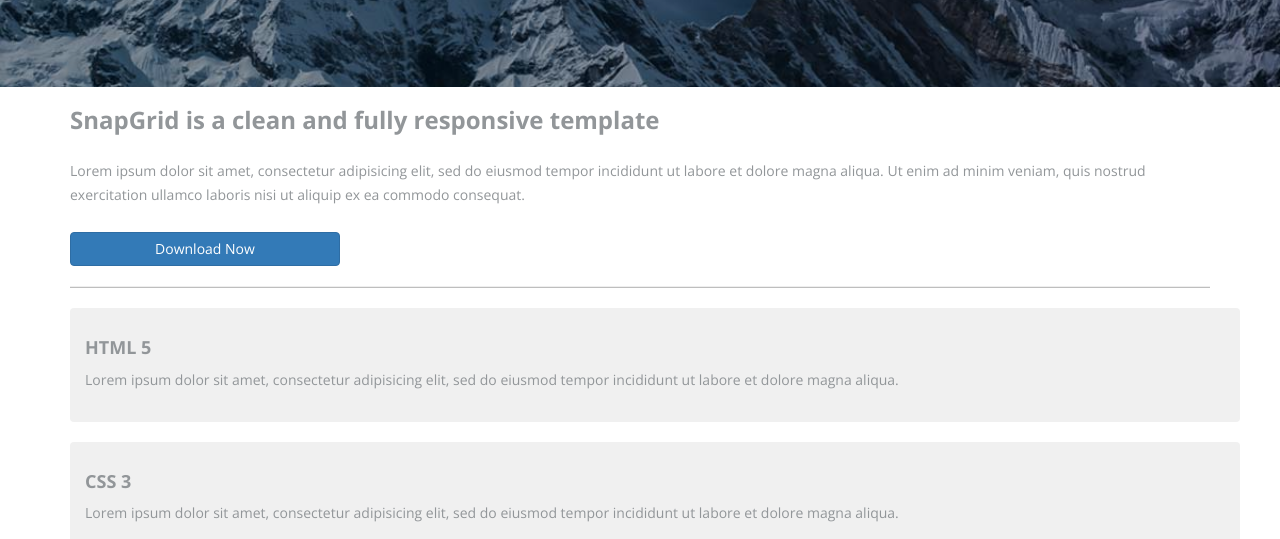
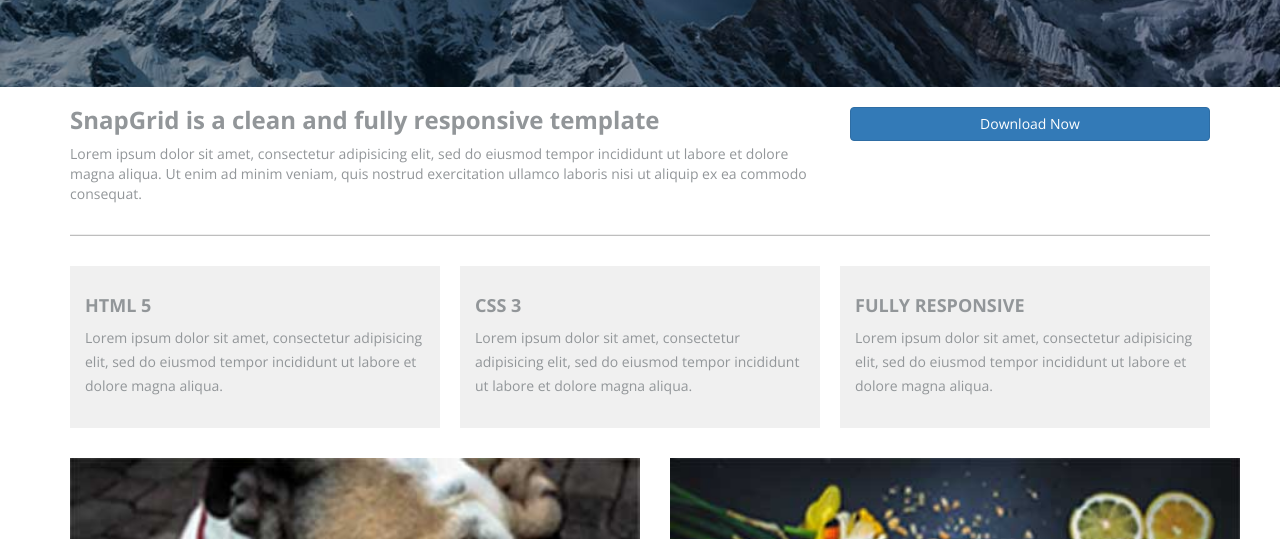
Before and after one commit to Jmingus/Bootstrap-grid, a website: page index.html in a window 1280 px wide. Shown: the part 261-800 px from the top of the page. Drawn offline with nearby package versions, Linux system fonts and the light colour scheme.

Commit message:
Added border to three text boxes in breakpoint 2

```diff
--- a/index.html
+++ b/index.html
@@ -40,32 +40,40 @@
     </div>
 
     <div class="container below-snap">
+      <div class="row">
+        <div class="col-sm-8">
           <h3>SnapGrid is a clean and fully responsive template</h3>
           <p>Lorem ipsum dolor sit amet, consectetur adipisicing elit, sed do eiusmod
           tempor incididunt ut labore et dolore magna aliqua. Ut enim ad minim veniam,
           quis nostrud exercitation ullamco laboris nisi ut aliquip ex ea commodo
           consequat.</p>
+        </div>
+        <div class="col-sm-4">
           <button class="btn btn-primary">
           Download Now
         </button>
+        </div>
+      </div>
 
       <hr>
-
-      <div class="container">
+      <div class="row boxes-above-images">
+        <div class="container col-sm-4">
         <h4>HTML 5</h4>
         <p>Lorem ipsum dolor sit amet, consectetur adipisicing elit, sed do eiusmod
         tempor incididunt ut labore et dolore magna aliqua.</p>
       </div>
-      <div class="container">
+      <div class="container col-sm-4">
         <h4>CSS 3</h4>
         <p>Lorem ipsum dolor sit amet, consectetur adipisicing elit, sed do eiusmod
         tempor incididunt ut labore et dolore magna aliqua.</p>
       </div>
-      <div class="container">
+      <div class="container col-sm-4">
         <h4>FULLY RESPONSIVE</h4>
         <p>Lorem ipsum dolor sit amet, consectetur adipisicing elit, sed do eiusmod
         tempor incididunt ut labore et dolore magna aliqua.</p>
       </div>
+      </div>
+
 
       <div class="container images">
         <div class="row">
--- a/styles/main.sass.sass.css
+++ b/styles/main.sass.sass.css
@@ -48,9 +48,9 @@ body {
 
 div.container.below-snap {
   color: #929699; }
-  div.container.below-snap > h3 {
+  div.container.below-snap .row h3 {
     font-weight: 700; }
-    div.container.below-snap > h3 span {
+    div.container.below-snap .row h3 span {
       font-size: 26px; }
   div.container.below-snap > p {
     line-height: 24px;
@@ -105,3 +105,16 @@ footer.navbar-default {
     text-decoration: underline; }
   footer.navbar-default span.about-us:last-child {
     margin-bottom: 50px; }
+
+@media screen and (min-width: 767px) {
+  .container.below-snap .row .col-sm-4 button {
+    width: 100%;
+    margin-top: 20px; }
+  .container.below-snap .row.boxes-above-images {
+    margin: 0; }
+    .container.below-snap .row.boxes-above-images > .container {
+      border: 10px solid white; }
+    .container.below-snap .row.boxes-above-images > .container:first-child {
+      border-left: none; }
+    .container.below-snap .row.boxes-above-images > .container:last-child {
+      border-right: none; } }
--- a/styles/main.scss
+++ b/styles/main.scss
@@ -66,12 +66,14 @@ font-family: $regularFont
 
 div.container.below-snap{
   color: $textGray;
-  > h3{
-    font-weight: $boldFont;
-    span{
-      font-size: 26px;
+    .row {
+      h3{
+      font-weight: $boldFont;
+        span{
+          font-size: 26px;
+        }
+      }
     }
-  }
   > p {
     line-height: 24px;
     margin: 25px 0;
@@ -148,3 +150,28 @@ footer.navbar-default{
     margin-bottom: 50px;
   }
 }
+
+@media screen and (min-width: 767px){
+  .container.below-snap{
+    .row{
+      .col-sm-4{
+        button{
+          width: 100%;
+          margin-top: 20px;
+        }
+      }
+    }
+    .row.boxes-above-images{
+      margin: 0;
+      > .container{
+        border: 10px solid white;
+      }
+      > .container:first-child{
+        border-left: none;
+      }
+      > .container:last-child{
+        border-right: none;
+      }
+    }
+  }
+}
```
Lines whose indentation alone changed are shown as unchanged.
